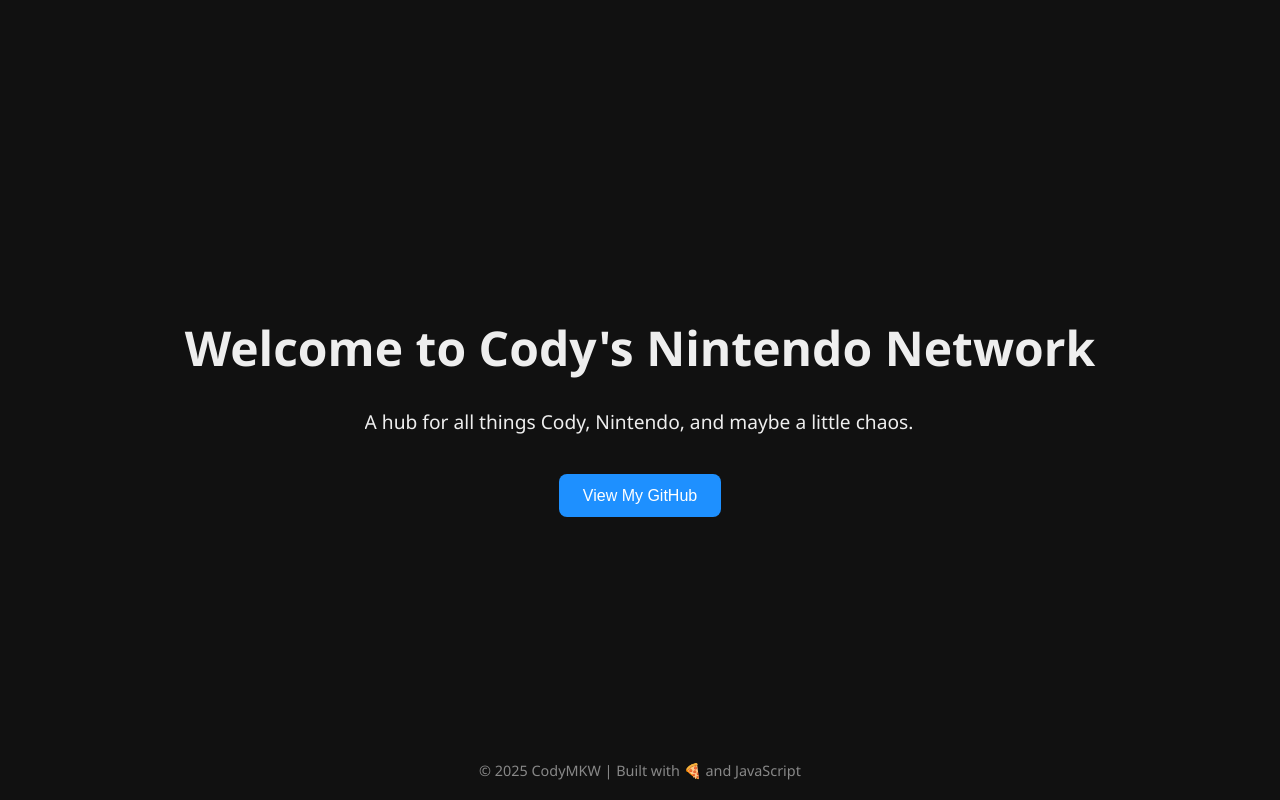
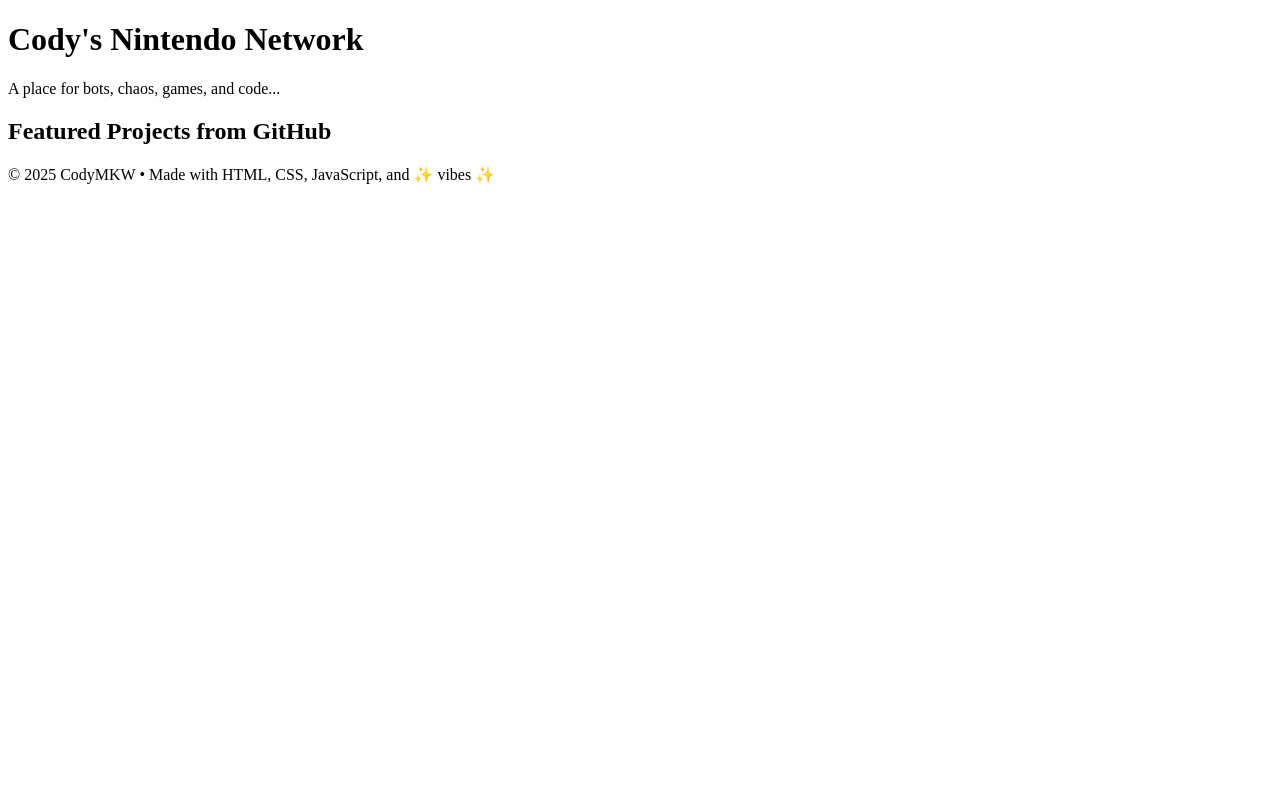
Before and after one commit to CodysNintendoNetwork/codysnintendonetwork.github.io, a plain HTML site: page index.html in a window 1280 px wide. Drawn offline with Linux system fonts and the light colour scheme; no server answers.

Commit message:
Update index.html

```diff
--- a/index.html
+++ b/index.html
@@ -5,90 +5,95 @@
   <meta name="viewport" content="width=device-width, initial-scale=1.0" />
   <title>Cody's Nintendo Network</title>
   <style>
-    body {
-      margin: 0;
-      font-family: 'Segoe UI', Tahoma, Geneva, Verdana, sans-serif;
-      background-color: #111;
-      color: #eee;
+    /* Same styles as before, plus this new one: */
+    .gh-card {
       display: flex;
       flex-direction: column;
-      align-items: center;
-      justify-content: center;
-      min-height: 100vh;
-      text-align: center;
-      overflow-x: hidden;
+      background-color: var(--card-bg);
+      border-radius: 12px;
+      padding: 1.2rem;
+      text-align: left;
+      box-shadow: 0 0 15px rgba(88, 166, 255, 0.1);
+      transition: transform 0.2s ease, box-shadow 0.2s ease;
     }
 
-    h1 {
-      font-size: 3rem;
-      margin-bottom: 0.2em;
-      animation: fadeIn 2s ease-in-out;
+    .gh-card:hover {
+      transform: translateY(-4px);
+      box-shadow: 0 0 20px var(--hover-glow);
     }
 
-    p {
+    .gh-card h3 {
+      margin: 0;
+      color: #fff;
       font-size: 1.2rem;
-      max-width: 600px;
-      margin-bottom: 2em;
-      animation: fadeIn 2.5s ease-in-out;
     }
 
-    .button {
-      padding: 0.8em 1.5em;
-      background-color: #1e90ff;
-      color: white;
-      border: none;
-      border-radius: 8px;
-      font-size: 1rem;
-      cursor: pointer;
-      transition: transform 0.2s ease, background-color 0.2s ease;
-      animation: fadeIn 3s ease-in-out;
+    .gh-card p {
+      margin: 0.5rem 0;
+      font-size: 0.95rem;
+      color: #ccc;
     }
 
-    .button:hover {
-      background-color: #63b3ed;
-      transform: scale(1.05);
+    .gh-meta {
+      font-size: 0.85rem;
+      color: #888;
+      margin-top: auto;
     }
 
-    @keyframes fadeIn {
-      from { opacity: 0; transform: translateY(10px); }
-      to { opacity: 1; transform: translateY(0); }
-    }
-
-    footer {
-      position: absolute;
-      bottom: 20px;
-      font-size: 0.9rem;
-      color: #888;
-    }
-
-    .typing {
-      display: inline-block;
-      border-right: 2px solid #eee;
-      white-space: nowrap;
-      overflow: hidden;
-      animation: typing 3s steps(30, end), blink 0.75s step-end infinite;
-    }
-
-    @keyframes typing {
-      from { width: 0 }
-      to { width: 100% }
-    }
-
-    @keyframes blink {
-      50% { border-color: transparent; }
+    .gh-meta a {
+      color: var(--accent-color);
+      text-decoration: none;
     }
   </style>
 </head>
 <body>
-  <h1>Welcome to Cody's Nintendo Network</h1>
-  <p class="typing">A hub for all things Cody, Nintendo, and maybe a little chaos.</p>
 
-  <button class="button" onclick="window.location.href='https://github.com/CodyMKW'">
-    View My GitHub
-  </button>
+  <header>
+    <h1>Cody's Nintendo Network</h1>
+    <div class="typing">A place for bots, chaos, games, and code...</div>
+  </header>
+
+  <section>
+    <h2>Featured Projects from GitHub</h2>
+    <div class="card-grid" id="github-projects">
+      <!-- GitHub projects will be injected here -->
+    </div>
+  </section>
 
   <footer>
-    © 2025 CodyMKW | Built with 🍕 and JavaScript
+    © 2025 CodyMKW • Made with HTML, CSS, JavaScript, and ✨ vibes ✨
   </footer>
+
+  <!-- GitHub Repo Fetcher Script -->
+  <script>
+    async function loadGitHubRepos() {
+      const container = document.getElementById("github-projects");
+      const response = await fetch("https://api.github.com/users/CodyMKW/repos");
+      const repos = await response.json();
+
+      const sorted = repos
+        .filter(repo => !repo.fork)
+        .sort((a, b) => new Date(b.updated_at) - new Date(a.updated_at))
+        .slice(0, 6); // limit to 6 projects
+
+      sorted.forEach(repo => {
+        const card = document.createElement("div");
+        card.className = "gh-card";
+
+        card.innerHTML = `
+          <h3>${repo.name}</h3>
+          <p>${repo.description || "No description provided."}</p>
+          <div class="gh-meta">
+            ⭐ ${repo.stargazers_count} — <a href="${repo.html_url}" target="_blank">View on GitHub</a>
+          </div>
+        `;
+
+        container.appendChild(card);
+      });
+    }
+
+    loadGitHubRepos();
+  </script>
+
 </body>
 </html>
```
